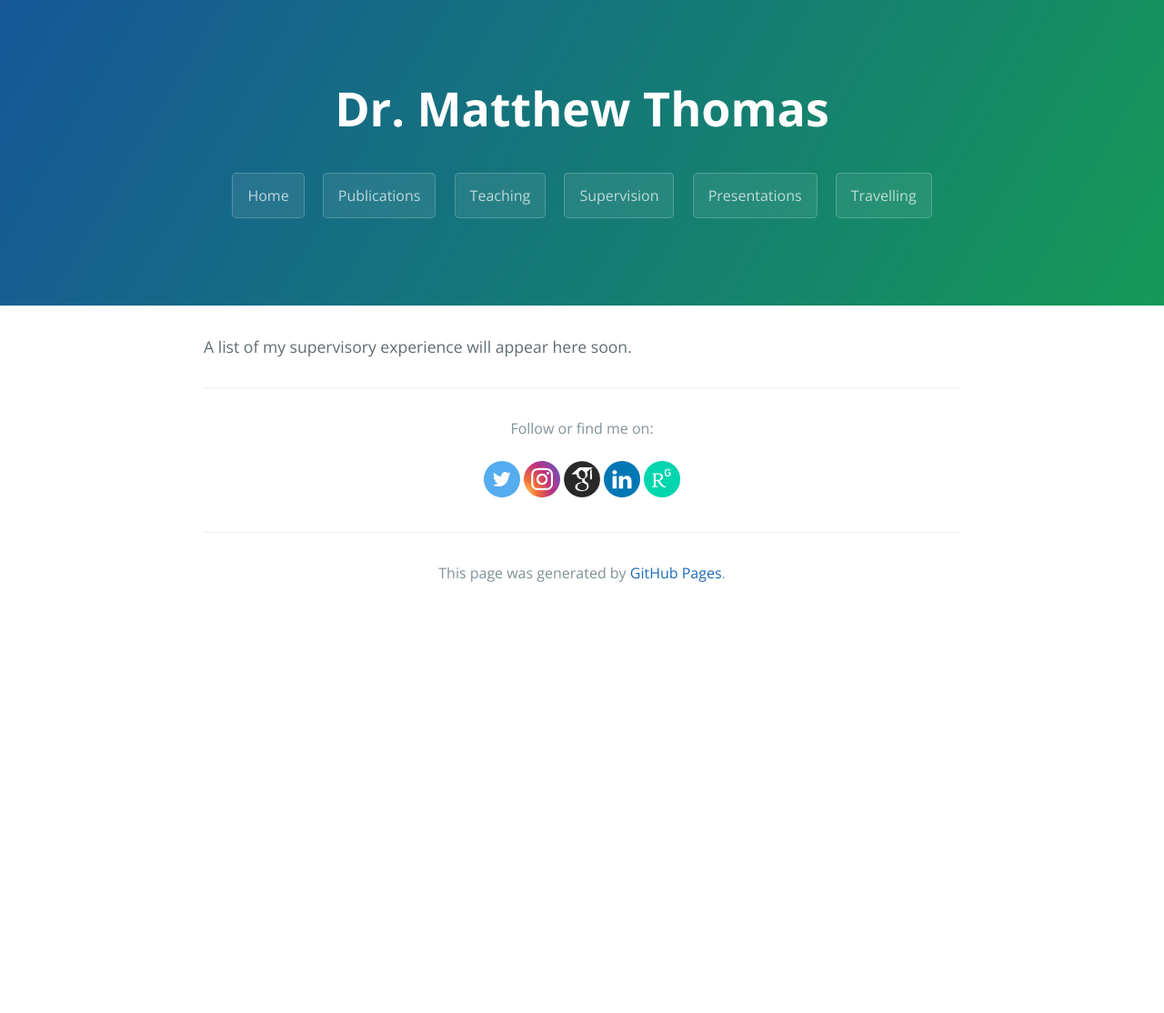
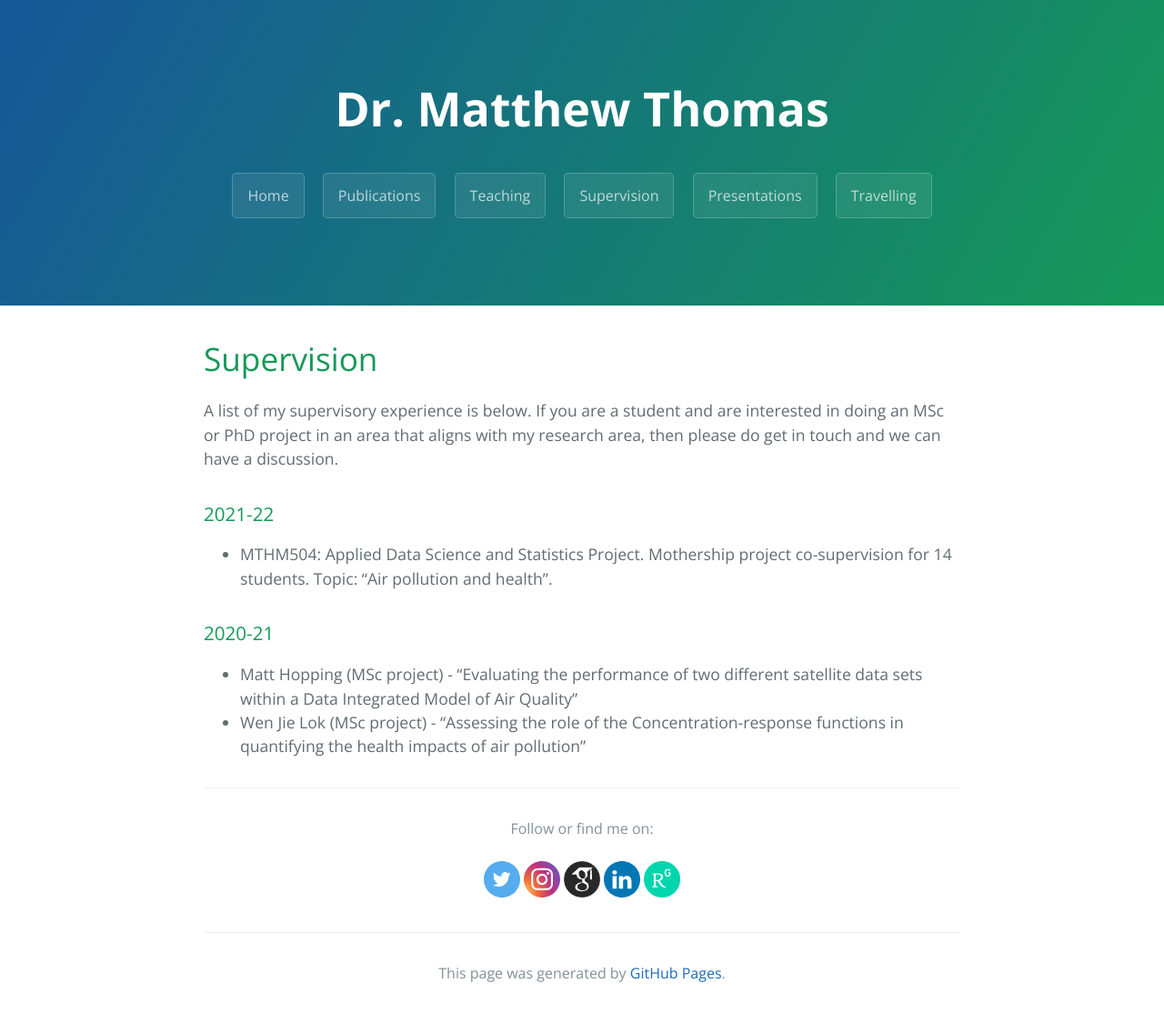
Before and after one commit to matthewllthomas/matthewllthomas.github.io, a Jekyll site: the page built from supervision/index.md, in a window 1280 px wide. Shown: the whole page at 91% size. Built offline with Jekyll 4.4.1, drawn with Linux system fonts in a browser that asks for light colours; the repository's description, which GitHub fills in, is left out; before the commit the page ends 900 px from its top, so only the background shows below that.

Commit message:
Update index.md

```diff
--- a/supervision/index.md
+++ b/supervision/index.md
@@ -4,4 +4,15 @@ title: Dr. Matthew Thomas
 subtitle: Supervision
 ---
 
-A list of my supervisory experience will appear here soon.
+# Supervision
+
+A list of my supervisory experience is below. If you are a student and are interested in doing an MSc or PhD project in an area that aligns with my research area, then please do get in touch and we can have a discussion.
+
+### 2021-22
+
+* MTHM504: Applied Data Science and Statistics Project. Mothership project co-supervision for 14 students. Topic: "Air pollution and health".
+
+### 2020-21
+
+* Matt Hopping (MSc project) - "Evaluating the performance of two different satellite data sets within a Data Integrated Model of Air Quality"
+* Wen Jie Lok (MSc project)  - "Assessing the role of the Concentration-response functions in quantifying the health impacts of air pollution"
```
